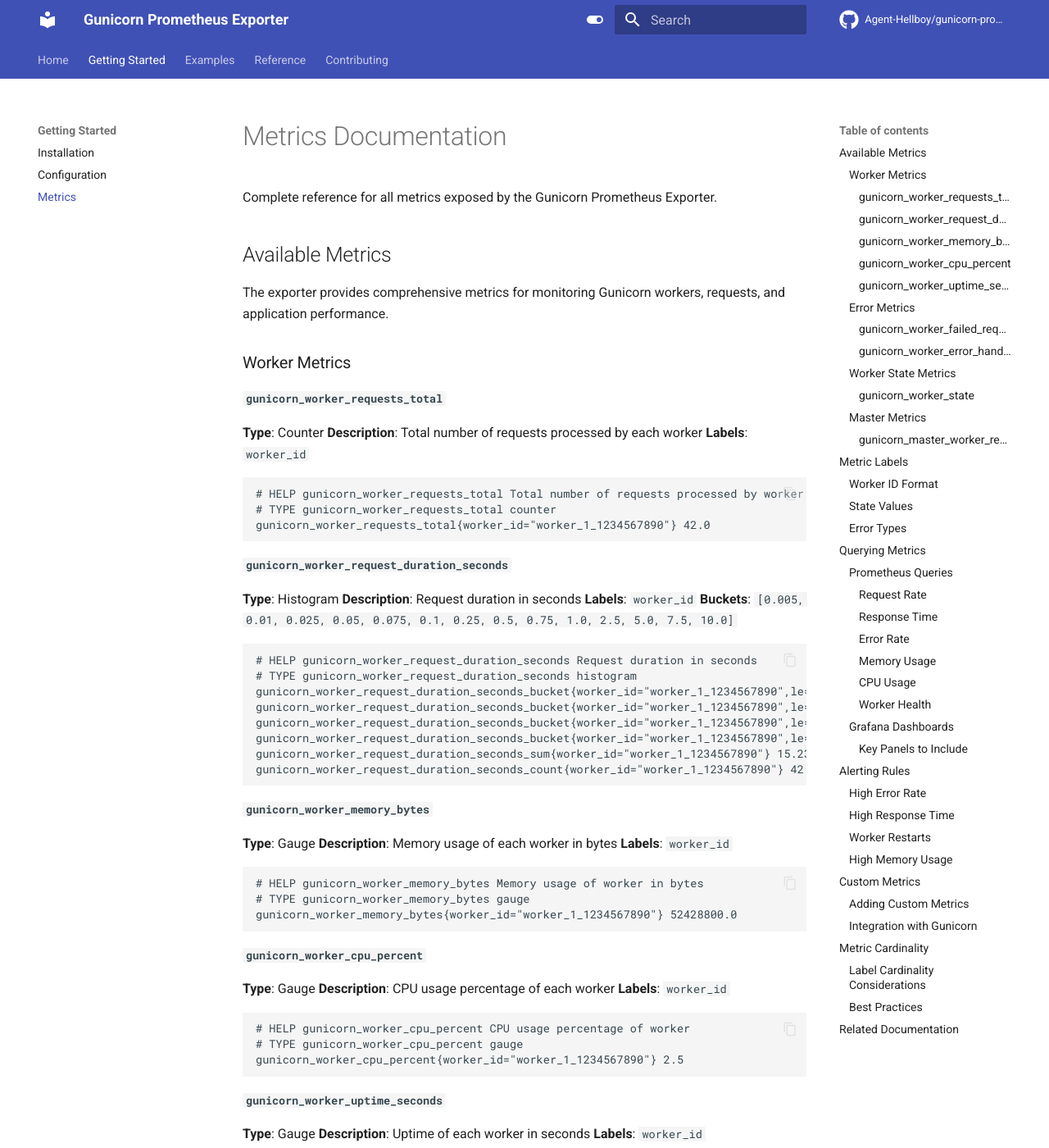
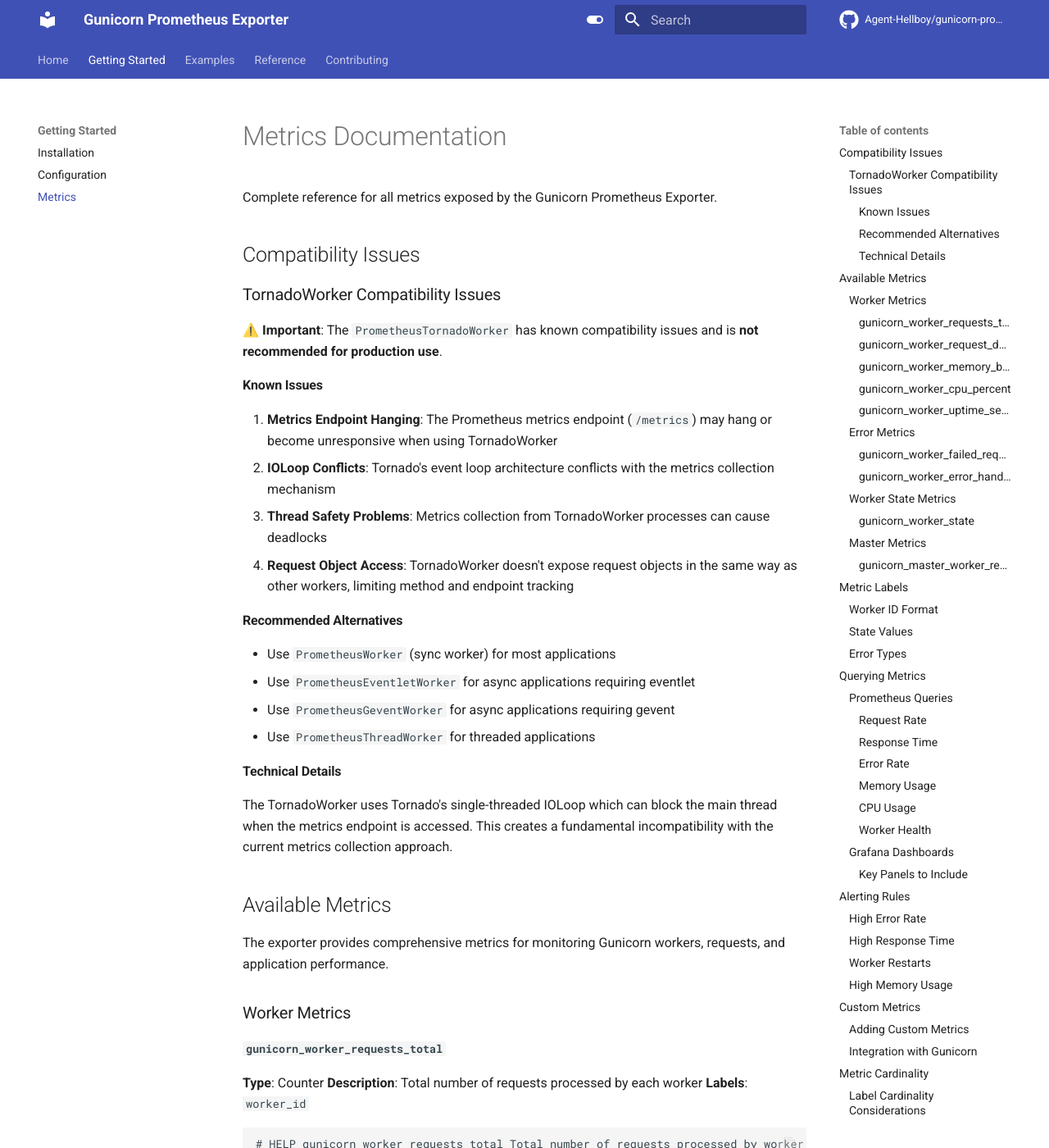
Before and after one commit to Agent-Hellboy/gunicorn-prometheus-exporter, an MkDocs documentation site: the page built from docs/metrics.md, in a window 1280 px wide and 1400 px high. Shown: the whole window at 82% size. Built offline with MkDocs 1.6.1 and Material for MkDocs 9.7.7, drawn with Linux system fonts in a browser that asks for light colours; comment, search, counter and statistics services are not loaded.

Commit message:
docs: Update doc about tornado based worker incompatibility

```diff
--- a/docs/metrics.md
+++ b/docs/metrics.md
@@ -1,6 +1,30 @@
 # Metrics Documentation
 
 Complete reference for all metrics exposed by the Gunicorn Prometheus Exporter.
+
+## Compatibility Issues
+
+### TornadoWorker Compatibility Issues
+
+**⚠️ Important**: The `PrometheusTornadoWorker` has known compatibility issues and is **not recommended for production use**.
+
+#### Known Issues
+
+1. **Metrics Endpoint Hanging**: The Prometheus metrics endpoint (`/metrics`) may hang or become unresponsive when using TornadoWorker
+2. **IOLoop Conflicts**: Tornado's event loop architecture conflicts with the metrics collection mechanism
+3. **Thread Safety Problems**: Metrics collection from TornadoWorker processes can cause deadlocks
+4. **Request Object Access**: TornadoWorker doesn't expose request objects in the same way as other workers, limiting method and endpoint tracking
+
+#### Recommended Alternatives
+
+- Use `PrometheusWorker` (sync worker) for most applications
+- Use `PrometheusEventletWorker` for async applications requiring eventlet
+- Use `PrometheusGeventWorker` for async applications requiring gevent
+- Use `PrometheusThreadWorker` for threaded applications
+
+#### Technical Details
+
+The TornadoWorker uses Tornado's single-threaded IOLoop which can block the main thread when the metrics endpoint is accessed. This creates a fundamental incompatibility with the current metrics collection approach.
 
 ## Available Metrics
 
```
Also changed, not shown: README.md (+16 -1 lines), docs/api-reference.md (+4 -1 lines), docs/configuration.md (+4 -2 lines), docs/installation.md (+3 -11 lines), docs/troubleshooting.md (+8 -4 lines).
